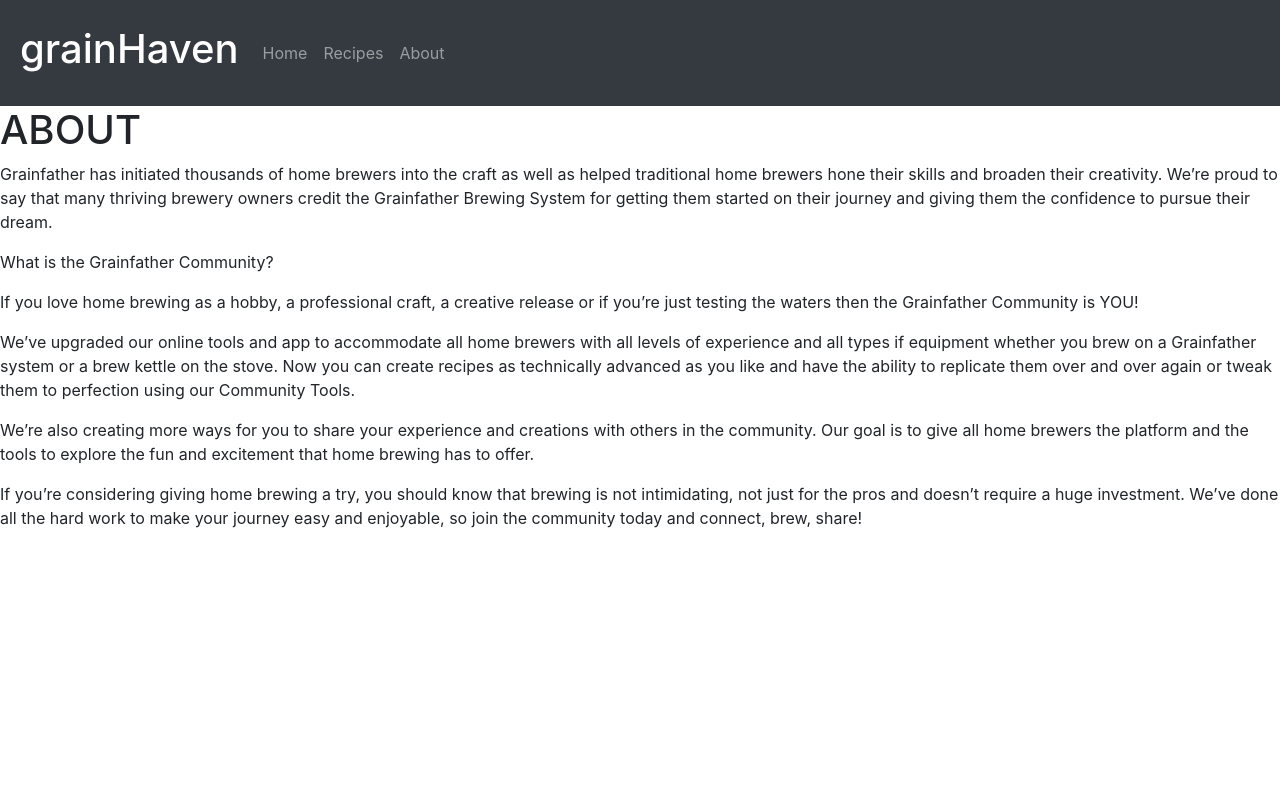
After one commit to armedcor/Grain_Haven, a Flask app: page /about in a window 1280 px wide. The commit adds this page. Run offline with Flask 2, Linux system fonts and the light colour scheme; some libraries are stand-ins or nearby versions.

Commit message:
Added about section, recipes page with cards and some styling

```diff
--- a/app.py
+++ b/app.py
@@ -27,6 +27,12 @@
     return render_template('recipes.html', recipes=mongo.db.recipes.find())
 
 
+# About page
+@app.route('/about')
+def about_page():
+    return render_template('about.html')
+
+
 if __name__ == '__main__':
     app.run(host=os.environ.get('IP'),
             port=(os.environ.get('PORT')),
--- a/static/css/style.css
+++ b/static/css/style.css
@@ -1,18 +1,45 @@
+html,
+body {
+  width: 100%;
+  height: 100%;
+  margin: 0px;
+  padding: 0px;
+  overflow-x: hidden;
+}
+
 .jumbotron {
   position: relative;
   overflow: hidden;
-  background-color:black;
+  background-color: black;
 }
+
 .jumbotron video {
   position: absolute;
   z-index: 1;
   top: 0;
-  width:100%;
-  height:100%;
-  opacity:0.5;
+  width: 100%;
+  height: 100%;
+  opacity: 0.5;
   object-fit: cover;
 }
+
 .jumbotron .container {
   z-index: 2;
   position: relative;
 }
+
+/* Nav Bar  */
+
+.navbar {
+  padding: 20px;
+}
+
+
+
+/*Recipe card's*/
+
+.card-img-top {
+  width: 100%;
+  height: 20vw;
+  object-fit: cover;
+}
--- /dev/null
+++ b/templates/about.html
@@ -0,0 +1,30 @@
+{% extends 'base.html' %} {% block about %}
+
+<div class="row">
+    <div class="col-12">
+        <h1>ABOUT</h1>
+    </div>
+</div>
+
+<div class="row">
+    <div class="col-12">
+        <p>Grainfather has initiated thousands of home brewers into the craft as well as helped traditional home brewers hone their skills and broaden their creativity. We’re proud to say that many thriving brewery owners credit the Grainfather Brewing System
+            for getting them started on their journey and giving them the confidence to pursue their dream.</p>
+
+
+        <p>What is the Grainfather Community?</p>
+
+        <p>If you love home brewing as a hobby, a professional craft, a creative release or if you’re just testing the waters then the Grainfather Community is YOU!</p>
+
+        <p>We’ve upgraded our online tools and app to accommodate all home brewers with all levels of experience and all types if equipment whether you brew on a Grainfather system or a brew kettle on the stove. Now you can create recipes as technically
+            advanced as you like and have the ability to replicate them over and over again or tweak them to perfection using our Community Tools.</p>
+
+        <p>We’re also creating more ways for you to share your experience and creations with others in the community. Our goal is to give all home brewers the platform and the tools to explore the fun and excitement that home brewing has to offer.</p>
+
+        <p>If you’re considering giving home brewing a try, you should know that brewing is not intimidating, not just for the pros and doesn’t require a huge investment. We’ve done all the hard work to make your journey easy and enjoyable, so join the community
+            today and connect, brew, share!
+        </p>
+    </div>
+</div>
+
+{% endblock %}
--- a/templates/base.html
+++ b/templates/base.html
@@ -10,6 +10,8 @@
     <title>grainHaven | A Grainfather Cookbook!</title>
     <!-- Bootstrap CSS -->
     <link rel="stylesheet" href="https://stackpath.bootstrapcdn.com/bootstrap/4.3.1/css/bootstrap.min.css" integrity="sha384-ggOyR0iXCbMQv3Xipma34MD+dH/1fQ784/j6cY/iJTQUOhcWr7x9JvoRxT2MZw1T" crossorigin="anonymous">
+    <!-- Font Awesome -->
+    <link href="https://stackpath.bootstrapcdn.com/font-awesome/4.7.0/css/font-awesome.min.css" rel="stylesheet" integrity="sha384-wvfXpqpZZVQGK6TAh5PVlGOfQNHSoD2xbE+QkPxCAFlNEevoEH3Sl0sibVcOQVnN" crossorigin="anonymous">
     <!-- Local CSS -->
     <link rel="stylesheet" href="{{url_for('static', filename='css/style.css')}}" type="text/css" />
 
@@ -19,20 +21,22 @@
 <header>
 
     <nav class="navbar navbar-expand-lg navbar-dark bg-dark">
-        <a class="navbar-brand" href="{{url_for('home_page')}}">grainHaven</a>
+        <a class="navbar-brand" href="{{url_for('home_page')}}">
+            <h1>grainHaven</h1>
+        </a>
         <button class="navbar-toggler" type="button" data-toggle="collapse" data-target="#navbarNav" aria-controls="navbarNav" aria-expanded="false" aria-label="Toggle navigation">
     <span class="navbar-toggler-icon"></span>
   </button>
         <div class="collapse navbar-collapse" id="navbarNav">
             <ul class="navbar-nav">
-                <li class="nav-item active">
+                <li class="nav-item">
                     <a class="nav-link" href="{{url_for('home_page')}}">Home <span class="sr-only">(current)</span></a>
                 </li>
                 <li class="nav-item">
                     <a class="nav-link" href="{{url_for('get_recipes')}}">Recipes</a>
                 </li>
                 <li class="nav-item">
-                    <a class="nav-link" href="#">About</a>
+                    <a class="nav-link" href="{{url_for('about_page')}}">About</a>
                 </li>
             </ul>
         </div>
@@ -43,8 +47,7 @@
 <body>
 
 
-    {% block home %}  {% endblock %}
-    {% block recipes %} {% endblock %}
+    {% block home %} {% endblock %} {% block recipes %} {% endblock %} {% block about %} {% endblock %}
 
 
 
--- a/templates/home.html
+++ b/templates/home.html
@@ -10,10 +10,10 @@
   <div class="container text-white">
 
     <h1 class="display-4">grain_Haven</h1>
-    <p class="lead">The home of user created and maintained Grainfather recipes.</p>
+    <p class="lead">The home of user-curated <i>Grainfather</i> recipes.</p>
     <hr class="my-4">
-    <p>It uses utility classes for typography and spacing to space content out within the larger container.</p>
-    <a class="btn btn-primary btn-lg" href="#" role="button">Learn more</a>
+    <p>Click here to start adding your own recipes!</p>
+    <a class="btn btn-primary btn-lg" href="#" role="button">Create Recipe</a>
 
   </div>
   <!-- /.container -->
```
Also changed, not shown: templates/recipes.html (+20 -13 lines), README.md.
